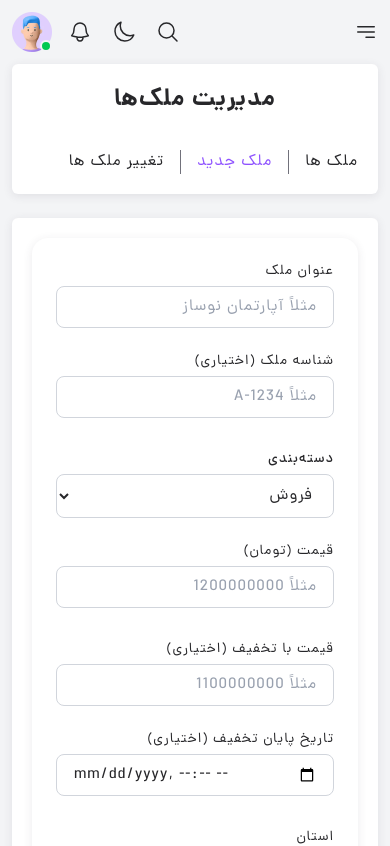
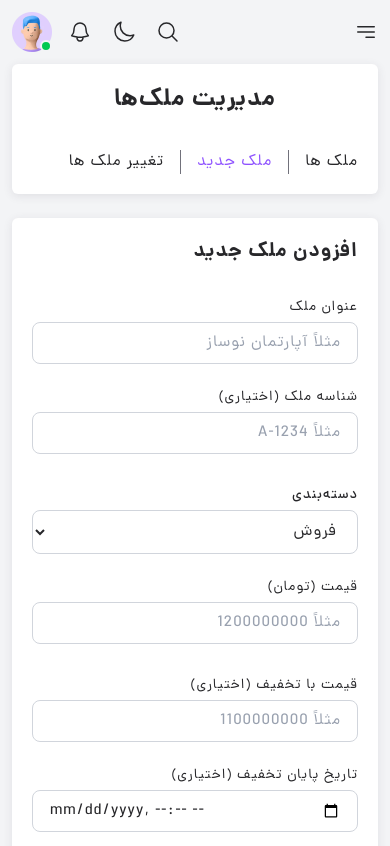
Before and after one commit to homow/home-nest-admin-react, a React (Vite) app: page /home-nest-admin/properties/create in a window 390 px wide. Shown: the top 846 px of the page. Built offline with nearby package versions, Linux system fonts and the light colour scheme.

Commit message:
completed CreatPropertyForm UI for responsive

```diff
--- a/src/pages/Properties/routes/CreateProperties/CreatePropertyForm.jsx
+++ b/src/pages/Properties/routes/CreateProperties/CreatePropertyForm.jsx
@@ -44,8 +44,9 @@ export default function CreatePropertyForm({onSubmit, isLoading}) {
     ];
 
     return (
-        <form onSubmit={handleSubmit} className="space-y-8 mx-auto bg-main-bg p-6 rounded-2xl shadow-custom">
+        <form onSubmit={handleSubmit} className="space-y-8">
 
+            <div className={"space-y-8 @6xl:grid grid-cols-2 gap-x-4"}>
                 {/* title and id */}
                 <div className={"multi-inputs-style"}>
                     {/* title */}
@@ -161,6 +162,7 @@ export default function CreatePropertyForm({onSubmit, isLoading}) {
                         placeholder="https://.../1.jpg, https://.../2.jpg"
                     />
                 </div>
+            </div>
 
             {/* tags, description, metaData, features */}
             <div className={"space-y-6 @5xl/main:flex flex-row @5xl/main:*:w-full gap-4 items-start"}>
--- a/src/pages/Properties/routes/CreateProperties/index.jsx
+++ b/src/pages/Properties/routes/CreateProperties/index.jsx
@@ -13,8 +13,8 @@ export default function CreateProperty() {
     }
 
     return (
-        <div>
-            <h3></h3>
+        <div className={"space-y-8"}>
+            <h3>افزودن ملک جدید</h3>
             <CreatePropertyForm onSubmit={createPropertyHandler} isLoading={loading}/>
         </div>
     );
```
Lines whose indentation alone changed are shown as unchanged.
